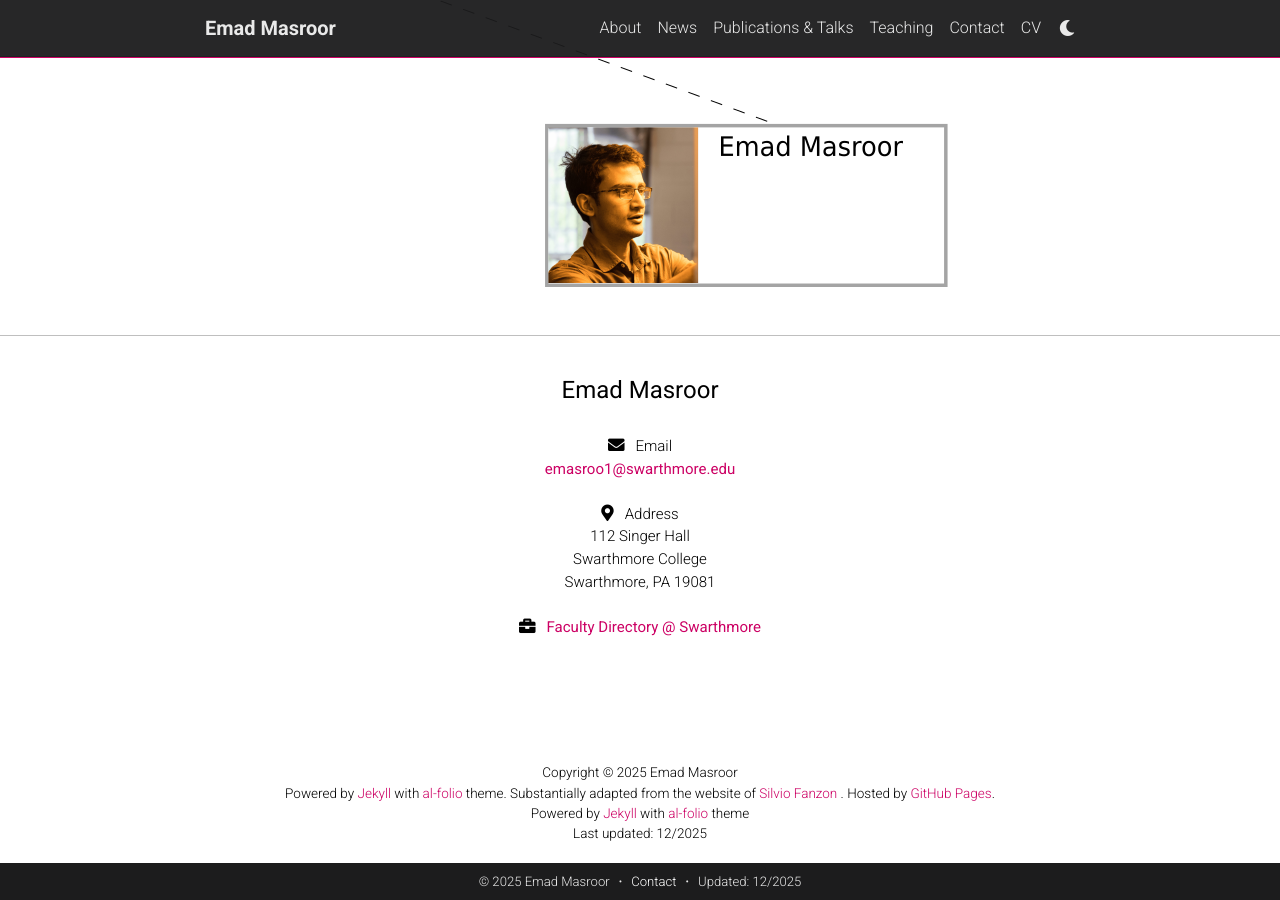
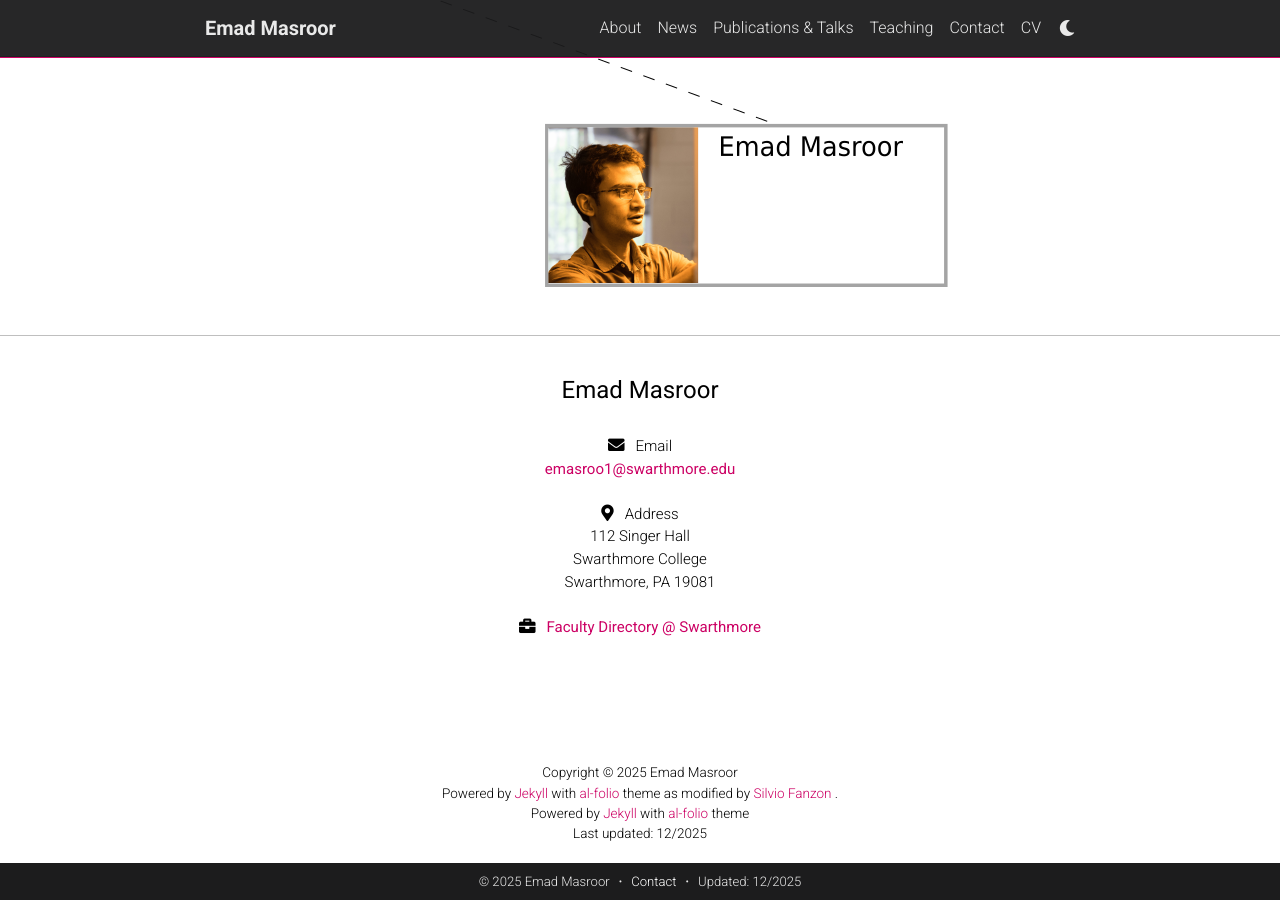
Before and after one commit to Emadmasroor/emadmasroor.github.io, a Jekyll site: the page built from _pages/genealogy.md, in a window 1280 px wide and 900 px high, scrolled down 2601 px. Built offline with Jekyll 4.4.1, drawn with Linux system fonts in a browser that asks for light colours; comment, search, counter and statistics services are not loaded; a style sheet for code colours, icons or effects is not loaded.

Commit message:
pushing from MacBook Pro

```diff
--- a/_config.yml
+++ b/_config.yml
@@ -10,9 +10,9 @@ email: emasroo1@swarthmore.edu
 description: > # the ">" symbol means to ignore newlines until "footer_text:"
   Personal website of Emad Masroor
 footer_text: >
-  Powered by <a href="https://jekyllrb.com/" target="_blank">Jekyll</a> with <a href="https://github.com/alshedivat/al-folio">al-folio</a> theme.
-  Substantially adapted from the website of <a href="https://www.silviofanzon.com/"> Silvio Fanzon </a>.
-  Hosted by <a href="https://pages.github.com/" target="_blank">GitHub Pages</a>.
+  Powered by <a href="https://jekyllrb.com/" target="_blank">Jekyll</a> with <a href="https://github.com/alshedivat/al-folio">al-folio</a> theme
+  as modified by <a href="https://www.silviofanzon.com/"> Silvio Fanzon </a>.
+# Hosted by <a href="https://pages.github.com/" target="_blank">GitHub Pages</a>.
 keywords: fluid dynamics, dynamical systems  # add your own keywords or leave empty
 lang: en # the language of your site (for example: en, fr, cn, ru, etc.)
 icon: 🌀  # the emoji used as the favicon (alternatively, provide image name in /assets/img/)
```
